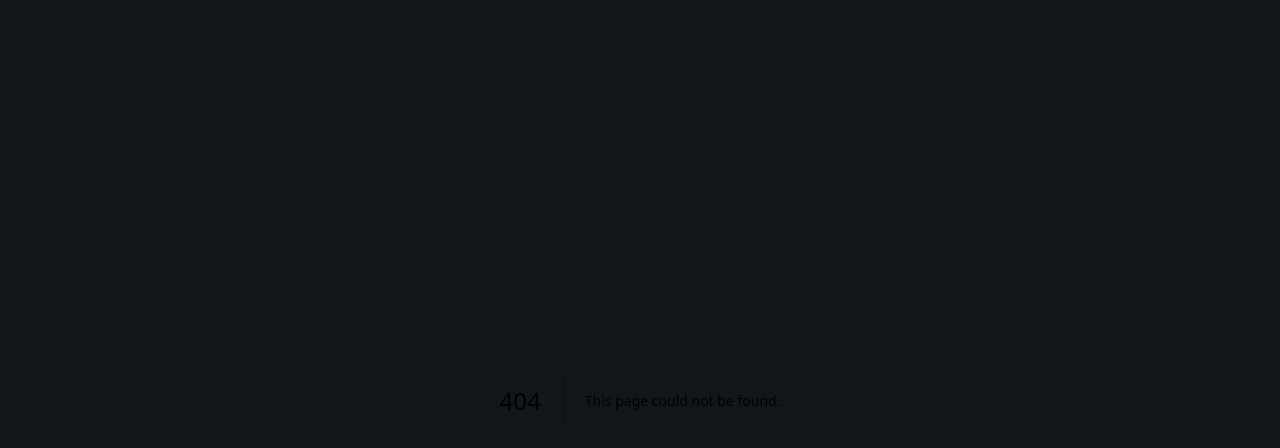
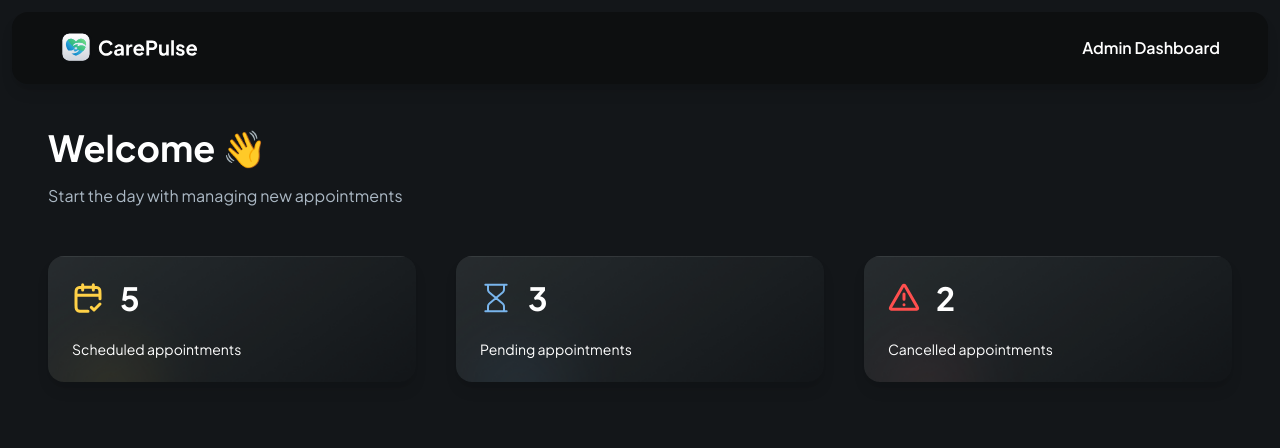
Before and after one commit to Damjan15/CarePulse, a Next.js app: page /admin in a window 1280 px wide. Before the commit this address had no page. Shown: the top 448 px of the page. Built offline with nearby package versions, Linux system fonts and the light colour scheme.

Commit message:
feat: StatCard component created

```diff
--- /dev/null
+++ b/app/admin/page.tsx
@@ -0,0 +1,32 @@
+import StatCard from "@/components/StatCard";
+import Image from "next/image";
+import Link from "next/link";
+
+export default function Admin() {
+    return (
+        <div className="mx-auto flex max-w-7xl flex-col space-y-14">
+            <header className="admin-header">
+                <Link href="/" className="cursor-pointer">
+                    <Image src="/assets/icons/logo-full.svg" height={32} width={162} alt="logo" className="h-8 w-fit" />
+                </Link>
+
+                <p className="text-16-semibold">Admin Dashboard</p>
+            </header>
+
+            <main className="admin-main">
+                <section className="w-full space-y-4">
+                    <h1 className="header">Welcome 👋</h1>
+                    <p className="text-dark-700">Start the day with managing new appointments</p>
+                </section>
+
+                <section className="admin-stat">
+                    <StatCard type="appointments" count={5} label="Scheduled appointments" icon="/assets/icons/appointments.svg" />
+
+                    <StatCard type="pending" count={3} label="Pending appointments" icon="/assets/icons/pending.svg" />
+
+                    <StatCard type="cancelled" count={2} label="Cancelled appointments" icon="/assets/icons/cancelled.svg" />
+                </section>
+            </main>
+        </div>
+    )
+}
--- /dev/null
+++ b/components/StatCard.tsx
@@ -0,0 +1,29 @@
+import clsx from "clsx"
+import Image from "next/image"
+
+interface StatCardProps {
+    type: 'appointments' | 'pending' | 'cancelled',
+    count: number,
+    label: string,
+    icon: string,
+}
+
+const StatCard = ({ count = 0, label, icon, type }: StatCardProps) => {
+  return (
+    <div className={clsx('stat-card', {
+        'bg-appointments': type === 'appointments',
+        'bg-pending': type === 'pending',
+        'bg-cancelled': type === 'cancelled',
+    })}>
+        <div className="flex items-center gap-4">
+            <Image src={icon} height={32} width={32} alt={label} className="size-8 w-fit" />
+
+            <h2 className="text-32-bold text-white">{count}</h2>
+        </div>
+
+        <p className="text-14-regular">{label}</p>
+    </div>
+  )
+}
+
+export default StatCard
```
